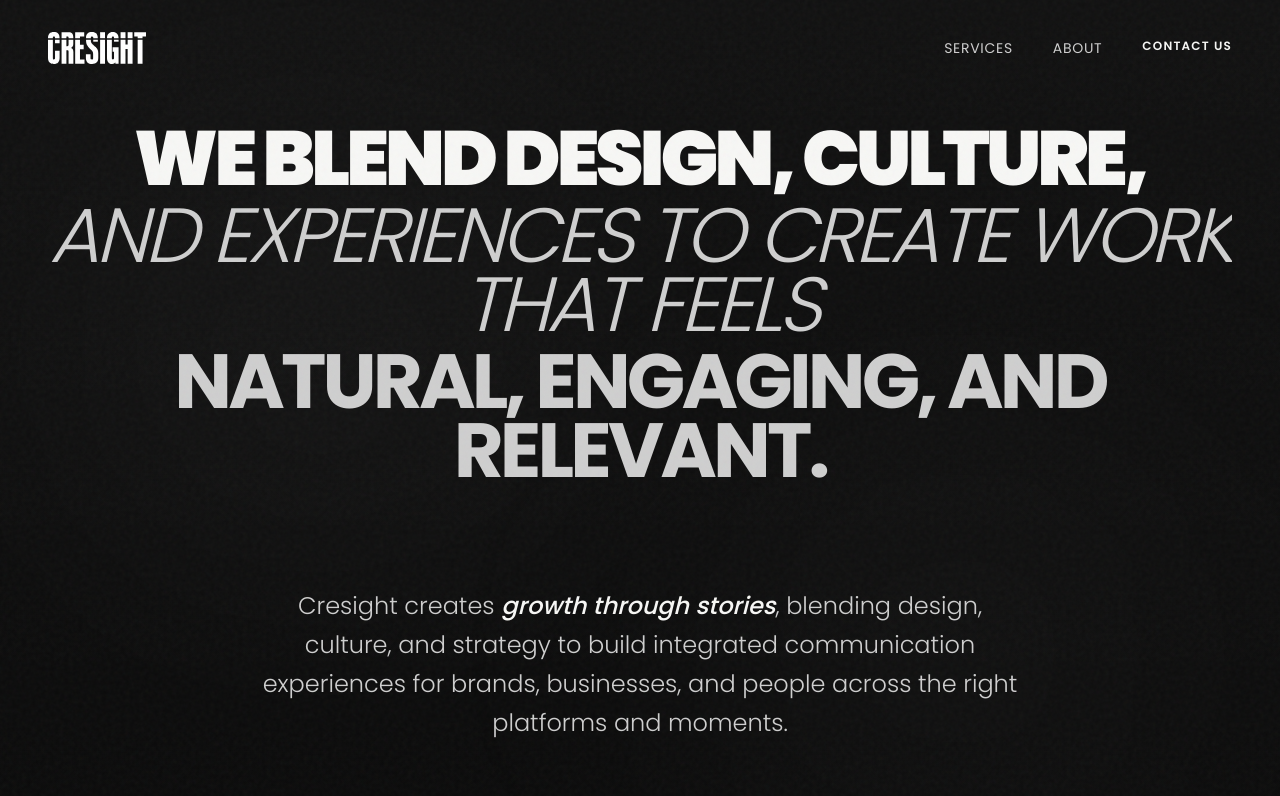
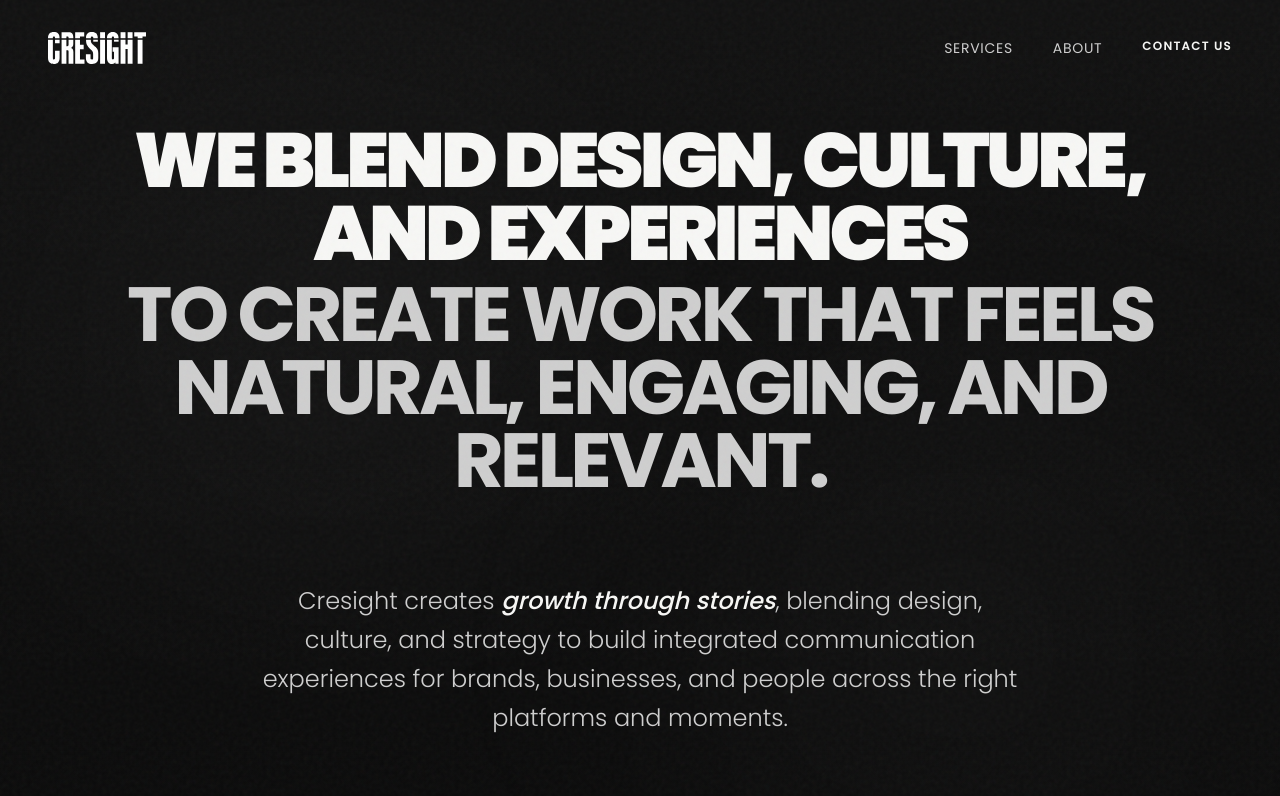
Before and after one commit to therafsanrohan/cresight, a Next.js app: page / in a window 1280 px wide. Shown: the top 796 px of the page. Built offline with nearby package versions, Linux system fonts and the light colour scheme.

Commit message:
Refine Hero title: reduced size and condensed to two lines

```diff
--- a/sections/home/HeroSection.tsx
+++ b/sections/home/HeroSection.tsx
@@ -62,11 +62,10 @@ export default function HeroSection() {
       </div>
 
       <div className="container mx-auto px-6 md:px-12 relative z-10 flex flex-col items-center text-center">
-        <div className="text-[clamp(2rem,6vw,7rem)] font-black tracking-tighter text-cresight-white max-w-7xl mb-[clamp(3rem,8vw,6rem)] leading-[0.9] uppercase">
+        <div className="text-[clamp(2rem,6vw,7rem)] font-black tracking-tighter text-cresight-white max-w-7xl mb-[clamp(3rem,8vw,5rem)] leading-[0.95] uppercase">
           {[
-            { text: "We Blend Design, Culture,", weight: "font-black" },
-            { text: "and Experiences to Create Work That Feels", weight: "font-light italic text-cresight-gray" },
-            { text: "Natural, Engaging, and Relevant.", weight: "font-bold outline-text text-cresight-gray" }
+            { text: "We Blend Design, Culture, and Experiences", weight: "font-black" },
+            { text: "to Create Work That Feels Natural, Engaging, and Relevant.", weight: "font-bold text-cresight-gray" }
           ].map((line, lineIndex) => (
             <div key={lineIndex} className="overflow-hidden py-1">
               <motion.div
```
